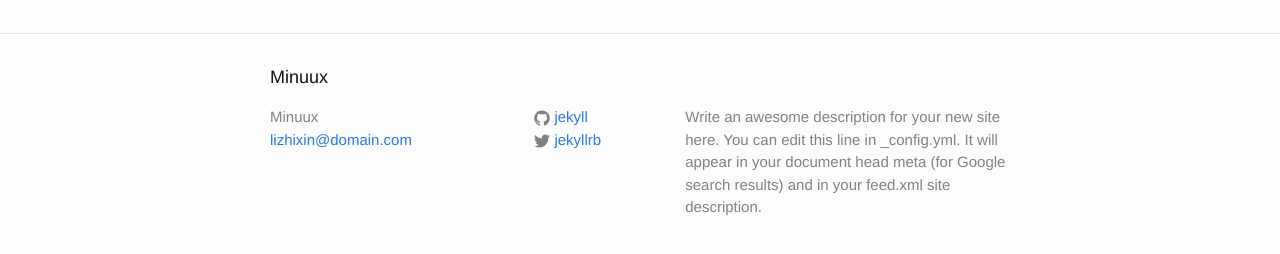
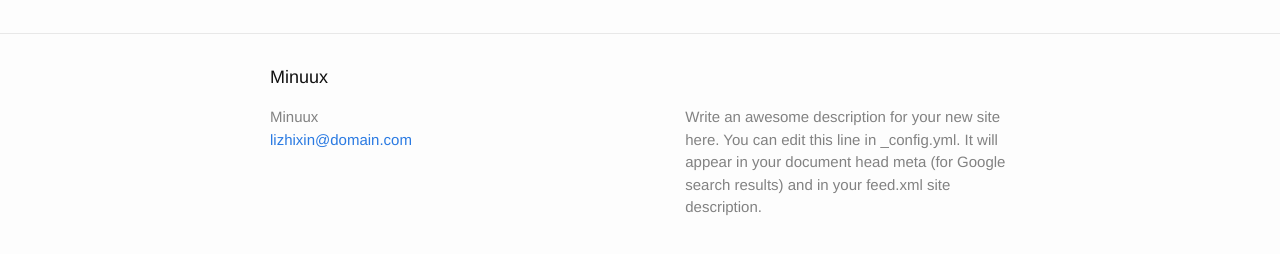
Before and after one commit to minuux/minuux.github.io, a Jekyll site: the page built from index.html, in a window 1280 px wide. Shown: the part 263-517 px from the top of the page. Built offline with Jekyll 4.4.1, drawn with Linux system fonts in a browser that asks for light colours.

Commit message:
change config

```diff
--- a/_config.yml
+++ b/_config.yml
@@ -13,9 +13,9 @@
   line in _config.yml. It will appear in your document head meta (for
   Google search results) and in your feed.xml site description.
 baseurl: "" # the subpath of your site, e.g. /blog
-url: "http://yourdomain.com" # the base hostname & protocol for your site
-twitter_username: jekyllrb
-github_username:  jekyll
+url: "http://minuux.github.io" # the base hostname & protocol for your site
+#twitter_username: jekyllrb
+#github_username:  jekyll
 
 # Build settings
 markdown: kramdown
```
